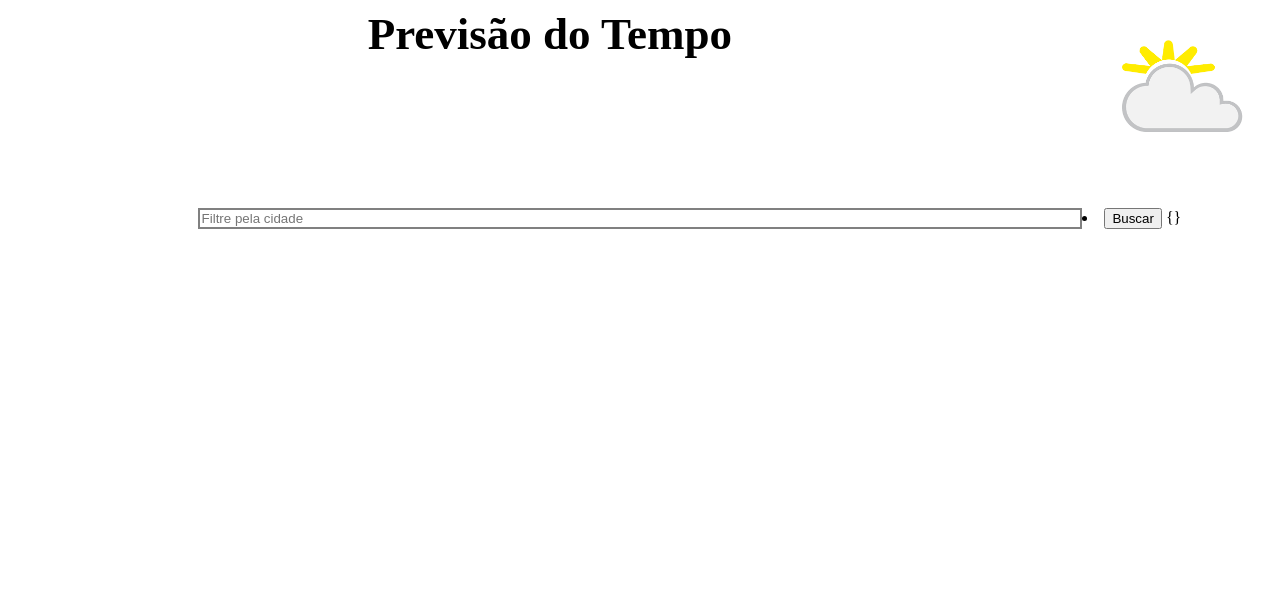
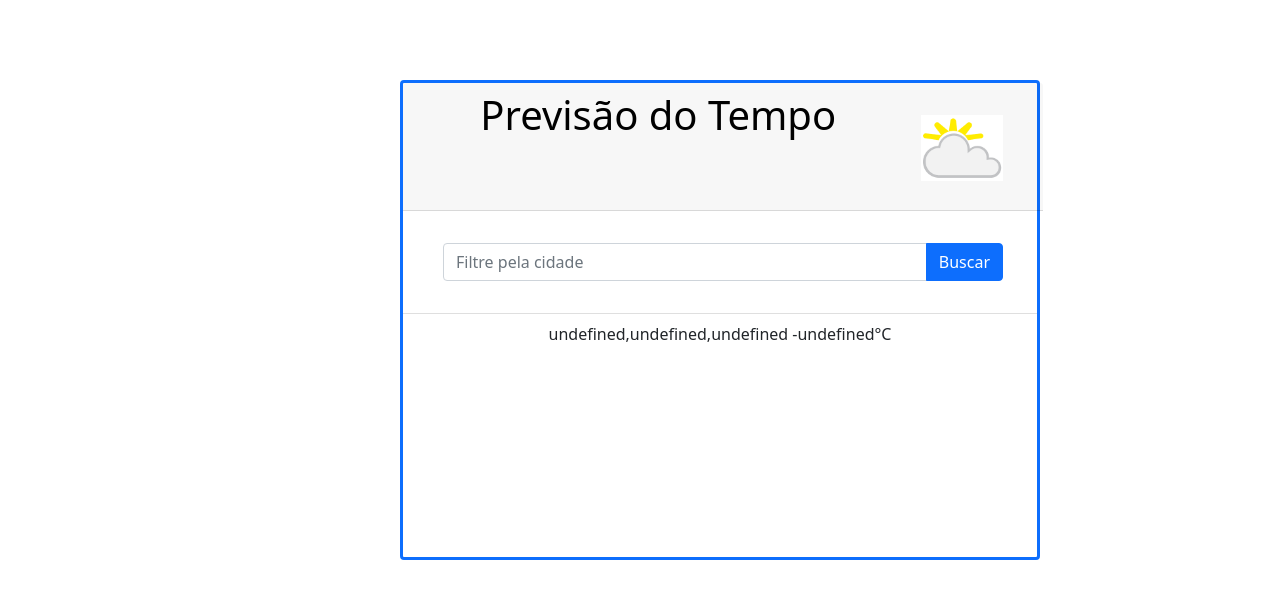
Before and after one commit to jennymont/previsao-tempo, a Vue app: page / in a window 1280 px wide. Shown: the top 598 px of the page. Built offline with nearby package versions, Linux system fonts and the light colour scheme.

Commit message:
Inclusao de painel

```diff
--- a/package.json
+++ b/package.json
@@ -9,6 +9,7 @@
   },
   "dependencies": {
     "axios": "^0.26.1",
+    "bootstrap": "^5.1.3",
     "core-js": "^3.8.3",
     "vue": "^2.6.14"
   },
--- a/src/App.vue
+++ b/src/App.vue
@@ -1,21 +1,27 @@
 <template>
-  <div>
-    <h1>
+  <div id="card" class="card border-primary mb-3">
+    <h1 class="card-header">
       Previsão do Tempo
       <img src="../imagens/img.png" alt="img.png" id="imagem1" />
     </h1>
 
-    <li class="pesquisa">
+    <div class="input-group" id="pesquisa">
       <input
         type="search"
-        class="filtro"
+        class="form-control"
         v-on:input="filtro = $event.target.value"
         placeholder="Filtre pela cidade"
       />
-      <button @click="buscar()">Buscar</button>
-      {{this.cidade}}
-    </li>
 
+      <button id="but" type="button" class="btn btn-primary" @click="buscar()">
+        Buscar
+      </button>
+    </div>
+
+    <div class="card-footer bg-transparent border-he">
+      {{ this.cidade.nome + "," + this.cidade.regiao + "," + this.cidade.pais }}
+      {{ "-" + this.cidade.temperatura + "°C"}}
+    </div>
   </div>
 </template>
 
@@ -30,25 +36,26 @@ export default {
     return {
       filtro: "",
       tempo: {},
-      cidade: {}
-
+      cidade: {},
     };
   },
 
   methods: {
+
     buscar() {
       api
         .get(`${this.filtro}`)
         .then((resposta) => {
           console.log("DEU CERTO");
-          this.tempo = resposta.data
+          this.tempo = resposta.data;
 
           this.cidade = {
             nome: this.tempo.location.name,
             regiao: this.tempo.location.region,
-            pais:   this.tempo.location.country,
+            pais: this.tempo.location.country,
             temperatura: this.tempo.current.temperature,
-          }
+          };
+
           console.log(this.cidade);
         })
         .catch((erro) => console.log(`DEU ERRO: ${erro}`));
@@ -72,17 +79,38 @@ h1 {
   width: 70%;
   border: 2px solid gray;
   float: left;
-  margin-left: 15%;
+  margin-left: 2rem;
 }
 
-.pesquisa {
-  margin-top: 0%;
+#pesquisa {
+  margin: 2rem 2.5rem;
+  width: 35rem;
 }
 
 #imagem1 {
   float: right;
-  width: 10%;
+  width: 20%;
   margin: 0.1em;
   padding: 0.5em;
 }
+.card-header {
+  height: 8rem;
+  width: 40rem;
+}
+#card {
+  width: 40rem;
+  height: 30rem;
+  text-align: center;
+  display: block;
+  margin: 5rem 25rem;
+  border-width: medium;
+}
+button {
+  max-width: 5rem;
+  display: -moz-box;
+}
+
+.card-header {
+  size: 10 0px;
+}
 </style>
--- /dev/null
+++ b/src/bootstrap.js
@@ -0,0 +1,3 @@
+import bootstrap from "../node_modules/bootstrap/dist/css/bootstrap.css";
+
+export default bootstrap
--- a/src/main.js
+++ b/src/main.js
@@ -1,7 +1,9 @@
 import Vue from 'vue'
 import App from './App.vue'
+import bootstrap from '../src/bootstrap';
 
-Vue.config.productionTip = false
+Vue.config.productionTip = false;
+Vue.use(bootstrap);
 
 new Vue({
   render: h => h(App),
```
Also changed, not shown: 1 other file (tests, documents, lock files or other folders).
